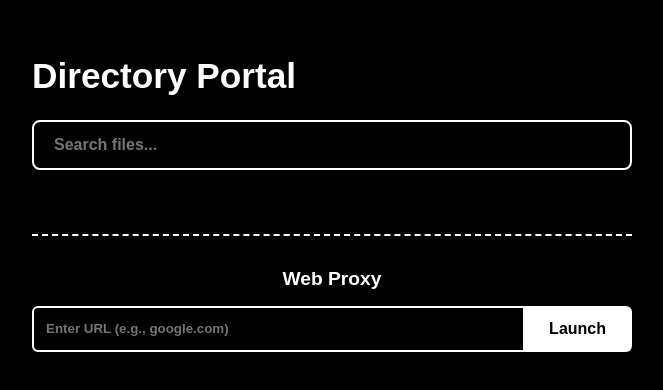
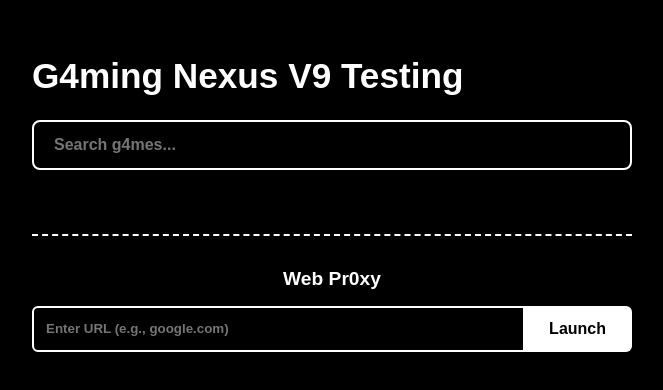
Before and after one commit to Random-User57/Cool-Math-Site, an Eleventy site: page Index.html in a window 1280 px wide. Shown: the whole page, without its empty margins (308-971 px from the left). Built offline with nearby package versions, Linux system fonts and the light colour scheme; Eleventy itself is replaced by a stand-in of ours; files that its build step writes are made by us from their sources.

Commit message:
Updated 1 file via CloudCannon.

```diff
--- a/Index.html
+++ b/Index.html
@@ -3,7 +3,7 @@
 <head>
     <meta charset="UTF-8">
     <meta name="viewport" content="width=device-width, initial-scale=1.0">
-    <title>Directory Portal</title>
+    <title>G4ming Nexus V9 Testing</title>
     <style>
         /* ========================================================
            EASY EDIT DIRECTORY: Centralized styling colors and weights
@@ -147,17 +147,17 @@
 
     <div class="container">
         <!-- Bold, editable main heading -->
-        <h1>Directory Portal</h1>
+        <h1>G4ming Nexus V9 Testing</h1>
 
         <!-- Responsive live search bar -->
-        <input type="text" id="searchBar" placeholder="Search files..." onkeyup="filterFiles()">
+        <input type="text" id="searchBar" placeholder="Search g4mes..." onkeyup="filterFiles()">
 
         <!-- Populated automatically by Eleventy compiling on load -->
         <ul id="fileList"></ul>
 
         <!-- Built-in Proxy Section -->
         <div class="proxy-box">
-            <h3>Web Proxy</h3>
+            <h3>Web Pr0xy</h3>
             <div class="proxy-wrapper">
                 <input type="text" id="proxyUrl" placeholder="Enter URL (e.g., google.com)">
                 <button onclick="launchProxy()">Launch</button>
```
